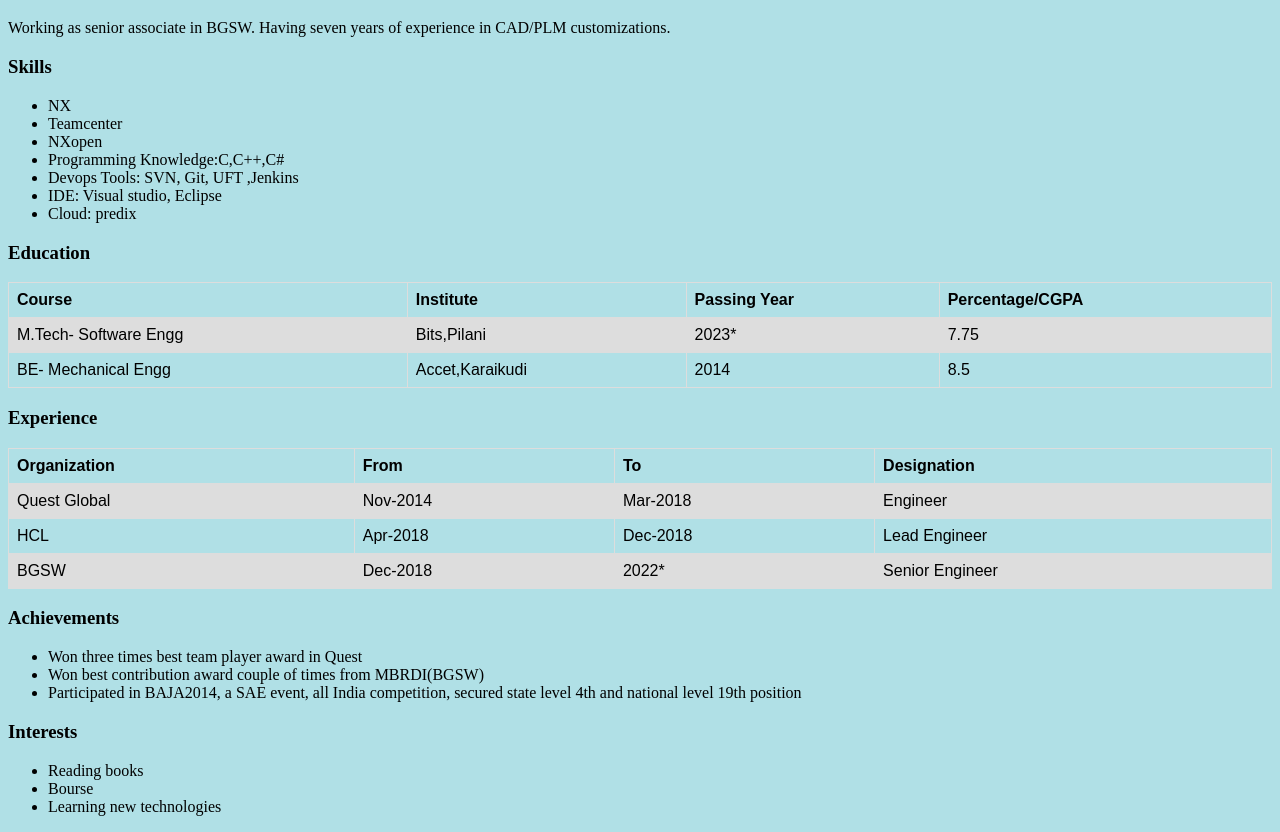
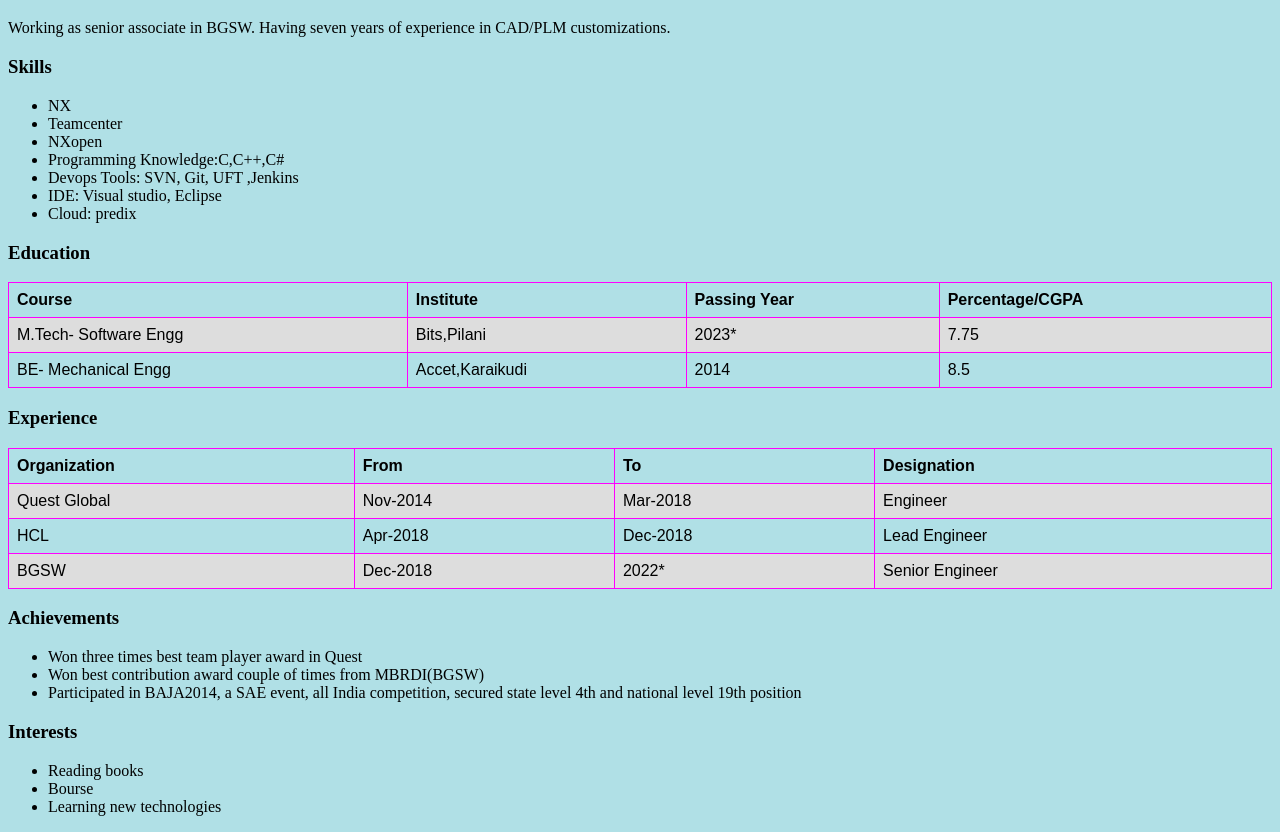
Before and after one commit to samohamedibrahim/samohamedibrahim, a plain HTML site: page index.html in a window 1280 px wide. Shown: the part 86-918 px from the top of the page. Drawn offline with Linux system fonts and the light colour scheme.

Commit message:
Update index.html

```diff
--- a/index.html
+++ b/index.html
@@ -8,7 +8,7 @@ table {
 }
 
 td, th {
-  border: 1px solid #dddddd;
+  border: 1px solid #ff00ff;
   text-align: left;
   padding: 8px;
 }
```
